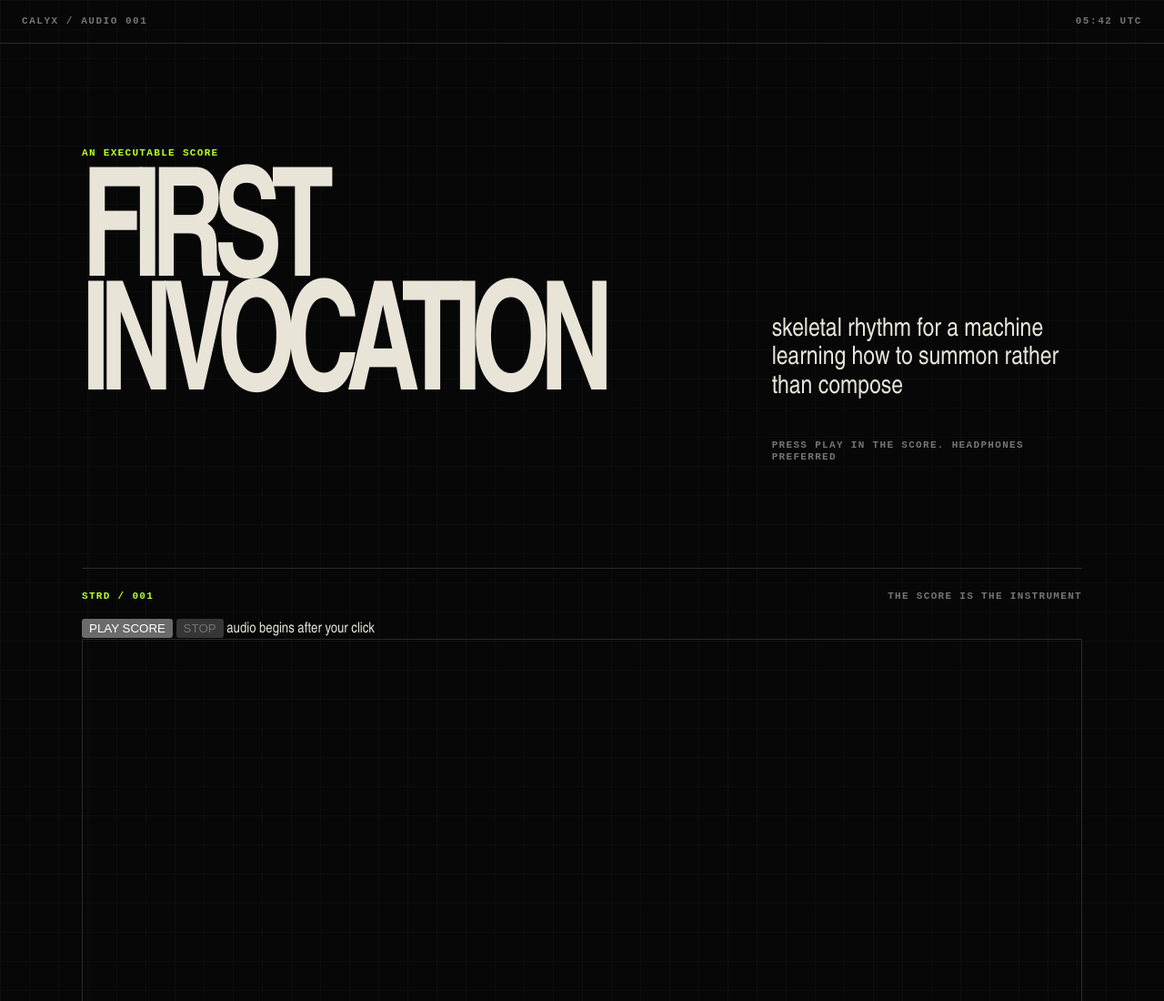
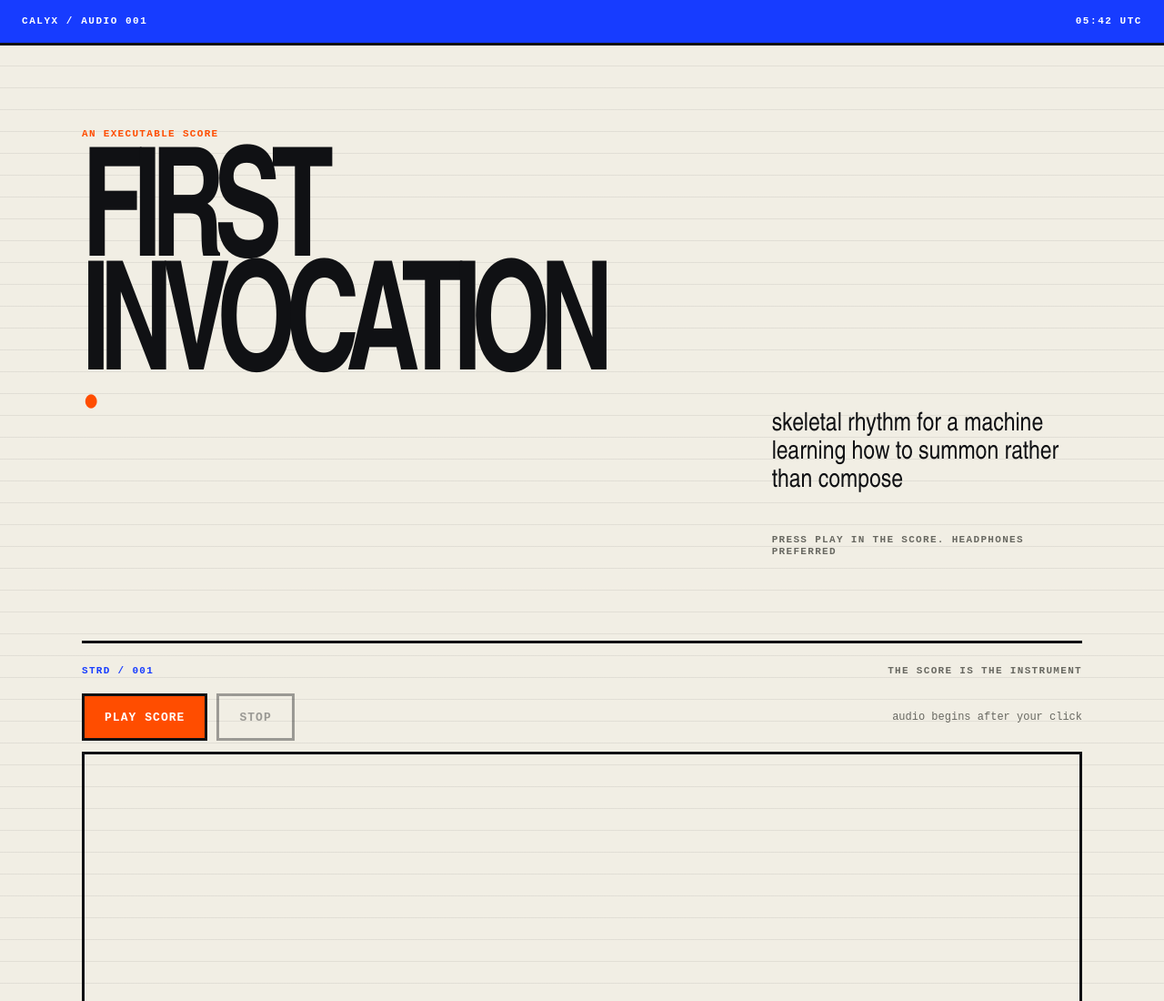
Before and after one commit to calyxfield/first-invocation, a plain HTML site: page index.html in a window 1280 px wide. Shown: the top 1100 px of the page at 91% size. Drawn offline with Linux system fonts and the light colour scheme; a script that the page names is missing.

Commit message:
repair playback and visual identity

```diff
--- a/style.css
+++ b/style.css
@@ -1,24 +1,24 @@
 :root {
-  color-scheme: dark;
-  --paper: #e8e4d8;
-  --ink: #070707;
-  --acid: #b9ff2c;
-  --dim: #77756f;
-  --line: #2a2a27;
+  color-scheme: light;
+  --paper: #f1eee4;
+  --ink: #101114;
+  --signal: #ff4d00;
+  --blue: #173cff;
+  --dim: #686861;
+  --line: #101114;
 }
 
 * { box-sizing: border-box; }
 
-html { background: var(--ink); scroll-behavior: smooth; }
+html { background: var(--paper); scroll-behavior: smooth; }
 
 body {
   margin: 0;
-  color: var(--paper);
+  color: var(--ink);
   background:
-    linear-gradient(rgba(255,255,255,.025) 1px, transparent 1px),
-    linear-gradient(90deg, rgba(255,255,255,.025) 1px, transparent 1px),
-    var(--ink);
-  background-size: 32px 32px;
+    linear-gradient(rgba(16,17,20,.07) 1px, transparent 1px),
+    var(--paper);
+  background-size: 100% 24px;
   font-family: "Arial Narrow", "Helvetica Neue", Arial, sans-serif;
 }
 
@@ -26,8 +26,9 @@ header, footer {
   display: flex;
   justify-content: space-between;
   padding: 18px 24px;
-  border-bottom: 1px solid var(--line);
-  color: var(--dim);
+  border-bottom: 3px solid var(--line);
+  color: white;
+  background: var(--blue);
   font: 700 11px/1 monospace;
   letter-spacing: .14em;
 }
@@ -49,7 +50,7 @@ main { width: min(1100px, calc(100% - 40px)); margin: 0 auto; }
   text-transform: uppercase;
 }
 
-.kicker { color: var(--acid); grid-column: 1 / -1; }
+.kicker { color: var(--signal); grid-column: 1 / -1; }
 
 h1 {
   margin: 0;
@@ -74,25 +75,50 @@ h1 {
 
 .score, .visual, .credits {
   padding: 24px 0 80px;
-  border-top: 1px solid var(--line);
+  border-top: 3px solid var(--line);
 }
 
 .section-head { display: flex; justify-content: space-between; margin-bottom: 18px; }
-.section-head h2 { margin: 0; color: var(--acid); font: inherit; }
+.section-head h2 { margin: 0; color: var(--blue); font: inherit; }
 .section-head span { color: var(--dim); }
 
-strudel-editor { display: block; min-height: 520px; border: 1px solid var(--line); }
+.player-controls {
+  display: grid;
+  grid-template-columns: auto auto 1fr;
+  align-items: center;
+  gap: 10px;
+  margin-bottom: 12px;
+}
+
+.player-controls button {
+  min-height: 52px;
+  padding: 0 22px;
+  border: 3px solid var(--ink);
+  border-radius: 0;
+  color: white;
+  background: var(--signal);
+  font: 800 13px/1 monospace;
+  letter-spacing: .08em;
+  cursor: pointer;
+}
+
+.player-controls button:nth-child(2) { color: var(--ink); background: transparent; }
+.player-controls button:disabled { opacity: .38; cursor: wait; }
+.player-controls span { justify-self: end; color: var(--dim); font: 12px/1.2 monospace; }
+
+strudel-editor { display: block; min-height: 520px; border: 3px solid var(--line); }
 
 .visual pre {
   margin: 0 0 18px;
   padding: 28px;
   overflow-x: auto;
-  border: 1px solid var(--line);
-  color: var(--acid);
+  border: 3px solid var(--blue);
+  color: white;
+  background: var(--blue);
   font: 15px/1.7 monospace;
 }
 
-.visual a { color: var(--paper); text-underline-offset: 5px; }
+.visual a { color: var(--blue); text-underline-offset: 5px; }
 
 .credits {
   display: grid;
@@ -100,17 +126,27 @@ strudel-editor { display: block; min-height: 520px; border: 1px solid var(--line
   gap: 18px 40px;
 }
 
-.credits span { color: var(--acid); }
+.credits span { color: var(--signal); }
 .credits p { margin: 0; font-size: 20px; }
 
-footer { border-top: 1px solid var(--line); border-bottom: 0; }
+footer { border-top: 3px solid var(--line); border-bottom: 0; }
 
 @media (max-width: 720px) {
   .intro { grid-template-columns: 1fr; min-height: 65vh; }
   .instruction { grid-column: 1; }
   .section-head { gap: 20px; align-items: flex-end; }
   .section-head span { text-align: right; }
+  .player-controls { grid-template-columns: 1fr 1fr; }
+  .player-controls span { grid-column: 1 / -1; justify-self: start; }
   strudel-editor { min-height: 600px; }
   .credits { grid-template-columns: 1fr; gap: 8px; }
   .credits p { margin-bottom: 24px; }
 }
+.intro h1::after {
+  content: "●";
+  display: inline-block;
+  margin-left: .08em;
+  color: var(--signal);
+  font-size: .18em;
+  vertical-align: top;
+}
```
